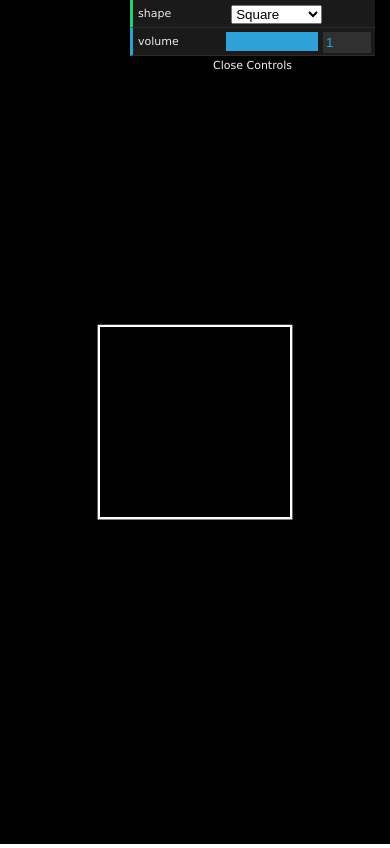
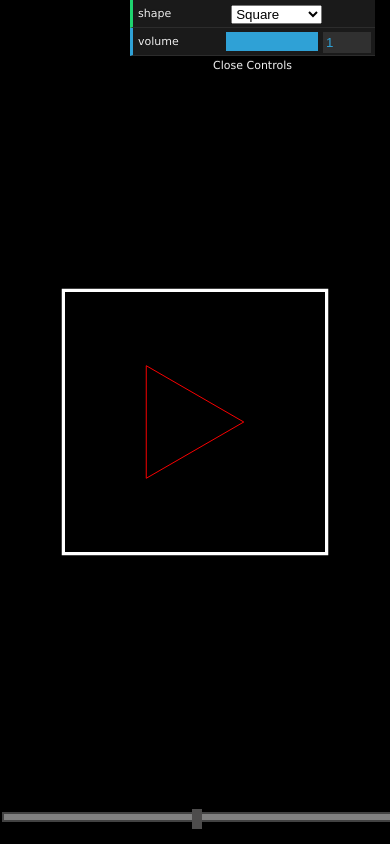
Before and after one commit to dan-singer/IGME-330, a plain HTML site: page projects/audio-visualizer/index.html in a window 390 px wide. Drawn offline with Linux system fonts and the light colour scheme.

Commit message:
Implement responsive, play indicator, and custom audio progress indicator

```diff
--- a/projects/audio-visualizer/css/style.css
+++ b/projects/audio-visualizer/css/style.css
@@ -2,3 +2,27 @@ body {
     margin: 0;
     overflow: hidden;
 }
+.audio-controls {
+    -webkit-appearance: none;
+    position: fixed;
+    width: 100%;
+    bottom: 20px;
+}
+.audio-controls::-webkit-slider-runnable-track {
+    height: 10px;
+    background: grey;
+    border: 2px solid rgb(66, 66, 66);
+}
+.audio-controls::-webkit-slider-thumb {
+    -webkit-appearance: none;
+    width: 10px;
+    height: 20px;
+    margin-top: -5px;
+    background: rgb(77, 76, 76);
+}
+.audio-controls::-webkit-slider-thumb:hover {
+    border: 1px solid white;
+}
+.audio-controls:focus {
+    outline:none;
+}
--- a/projects/audio-visualizer/index.html
+++ b/projects/audio-visualizer/index.html
@@ -7,13 +7,14 @@
     <link rel="stylesheet" type="text/css" href="css/style.css" />
     <script src="js/veclib.js"></script>
     <script src="js/shapes.js"></script>
+    <script src="js/playButton.js"></script>
     <script src="js/dat.gui.min.js"></script>
     <script src="js/main.js"></script>
-
     <title>Web Audio Visualizer</title>
 </head>
 <body>
     <audio></audio>
+    <input class="audio-controls" type="range" min="0" max="1" step="0.0001" value="0">
     <canvas></canvas>
 </body>
 </html>
--- a/projects/audio-visualizer/js/main.js
+++ b/projects/audio-visualizer/js/main.js
@@ -1,6 +1,7 @@
 (function(){
 
     let audio = {
+        /** @type {AudioContext} */
         ctx: null,
         /** @type {AnalyserNode} */
         analyser: null,
@@ -9,7 +10,8 @@
     };
     let domElements = {
         audio: null,
-        canvas: null
+        canvas: null,
+        audioControls: null
     };
     let audioOptions = {
         shape: "Square",
@@ -21,12 +23,33 @@
     let prevTime = 0;
     let isPlaying = false;
     let gui;
+    let isScrubbing = false;
+    let playButton = new PlayButton();
     const REF_RADIUS = 20;
     window.onload = init;
 
     function setupAudioContext() {
         domElements.audio = document.querySelector("audio");
         domElements.audio.src = "media/beat saber.mp3";
+        domElements.audioControls = document.querySelector(".audio-controls");
+
+        let wasPaused = false;
+        domElements.audioControls.onclick = e => {
+            wasPaused = domElements.audioControls.paused;
+        }
+        domElements.audioControls.oninput = e => {
+            isScrubbing = true;
+            let newTime = e.target.value * domElements.audio.duration;
+            domElements.audio.currentTime = newTime;
+            domElements.audio.pause();
+        };
+        domElements.audioControls.onchange = e=> {
+            isScrubbing = false;
+            if (!wasPaused) {
+                domElements.audio.play();
+            }
+        };
+
         audio.ctx = new (window.AudioContext || window.webkitAudioContext)();
         audio.analyser = audio.ctx.createAnalyser();
 
@@ -74,9 +97,21 @@
 
         if (isPlaying) {
             domElements.audio.play();
+            playButton.play();
         } else {
             domElements.audio.pause();
+            playButton.pause();
         }
+    }
+
+    function scaleToFit(containerWidth, containerHeight, objectWidth, objectHeight) {
+        let scaleMultiplier;
+        if (containerWidth < containerHeight) {
+            scaleMultiplier = containerWidth / objectWidth;
+        } else {
+            scaleMultiplier = containerHeight / objectHeight;
+        }
+        return scaleMultiplier;
     }
 
 
@@ -87,20 +122,31 @@
         drawCtx.fillStyle = "black";
         drawCtx.fillRect(0,0,drawCtx.canvas.width, drawCtx.canvas.height);
 
+        // Update audio controls
+        if (!isScrubbing) {
+            domElements.audioControls.value = domElements.audio.currentTime / domElements.audio.duration;
+        }
+
         drawCtx.save();
-        drawCtx.translate(drawCtx.canvas.width/2, drawCtx.canvas.height/2);
-        // Determine Scale
-        const margin = 200;
-        let scaleMultiplier;
-        if (drawCtx.canvas.width < drawCtx.canvas.height) {
-            scaleMultiplier = (drawCtx.canvas.width - margin) / shapeObjects[audioOptions.shape].width;
-        } else {
-            scaleMultiplier = (drawCtx.canvas.height - margin) / shapeObjects[audioOptions.shape].height;
-        }
-        drawCtx.scale(scaleMultiplier, scaleMultiplier);
-        audio.analyser.getByteFrequencyData(audio.byteFreqData);
-        shapeObjects[audioOptions.shape].render(drawCtx, audio.byteFreqData);
+            drawCtx.translate(drawCtx.canvas.width/2, drawCtx.canvas.height/2);
+            const shapeMargin = 100;
+            let shapeScale = scaleToFit(
+                drawCtx.canvas.width, drawCtx.canvas.height,
+                shapeObjects[audioOptions.shape].width - shapeMargin, shapeObjects[audioOptions.shape].height - shapeMargin
+            );
+            drawCtx.scale(shapeScale, shapeScale);
+            audio.analyser.getByteFrequencyData(audio.byteFreqData);
+            shapeObjects[audioOptions.shape].render(drawCtx, audio.byteFreqData);
         drawCtx.restore();
+
+        // Play pause button
+        drawCtx.save();
+            let playScale = scaleToFit(drawCtx.canvas.width/4, drawCtx.canvas.height/4, playButton.length, playButton.length);
+            drawCtx.translate(drawCtx.canvas.width/2,drawCtx.canvas.height/2);
+            drawCtx.scale(playScale, playScale);
+            playButton.render(drawCtx, dt);
+        drawCtx.restore();
+
 
         prevTime = timestamp;
     }
--- /dev/null
+++ b/projects/audio-visualizer/js/playButton.js
@@ -0,0 +1,47 @@
+class PlayButton {
+    constructor() {
+        this.length = 100;
+        this.transitionDuration = 0.25;
+        this.isTransitioning = false;
+        this.isTransitioningBack = true;
+        this.t = 0;
+    }
+
+    play() {
+        this.isTransitioning = true;
+        this.isTransitioningBack = false;
+        this.t = 0;
+    }
+
+    pause() {
+        this.isTransitioning = false;
+        this.isTransitioningBack = true;
+        this.t = 1;
+    }
+
+    render(ctx, dt) {
+
+        let y = this.length * Math.tan(Math.PI / 6);
+        if (this.isTransitioning) {
+            if (this.t < 1)
+                this.t += dt / this.transitionDuration;
+            y = y + this.t * -y;
+        }
+        else if (this.isTransitioningBack) {
+            if (this.t > 0)
+                this.t -= dt / this.transitionDuration;
+            y = y + this.t * -y;
+        }
+
+        ctx.save();
+        ctx.strokeStyle = "red";
+        ctx.lineWidth = "1";
+        ctx.beginPath();
+        ctx.moveTo(this.length/2, 0);
+        ctx.lineTo(-this.length/2, -y);
+        ctx.lineTo(-this.length/2, y);
+        ctx.closePath();
+        ctx.stroke();
+        ctx.restore();
+    }
+}
--- a/projects/audio-visualizer/js/shapes.js
+++ b/projects/audio-visualizer/js/shapes.js
@@ -45,7 +45,7 @@ var shapes = (function() {
                     let perp = { x: line.y, y: -line.x };
                     let perpNorm = veclib.normalize(perp);
                     let multiplier =
-                        (freqData[index] / 255) * this.shapeLength * 0.1;
+                        (freqData[index] / 255) * 5;
                     if (isNaN(multiplier)){
                         multiplier = 0;
                     }
@@ -107,8 +107,8 @@ var shapes = (function() {
                 this.verts.push({x:vertX,y:vertY});
             }
             this.shapeLength = 7.416*a;
-            this.width = a * 2;
-            this.height = a * 2; // TODO: Find maximum to figure out what this really is
+            this.width = a * 2.5;
+            this.height = a * 2.5; // TODO: Find maximum to figure out what this really is
         }
     }
 
```
Also changed, not shown: projects/audio-visualizer/README.md.
